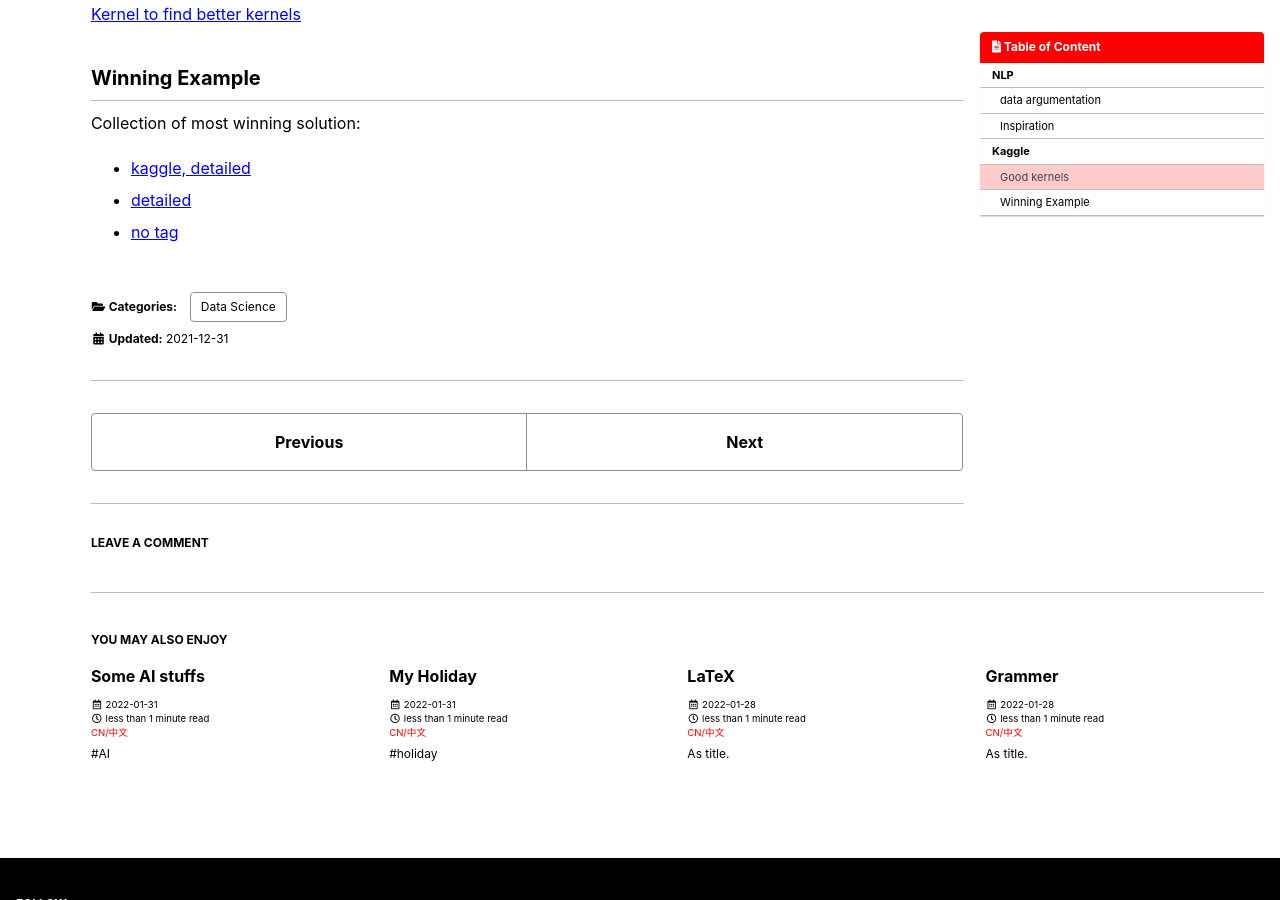
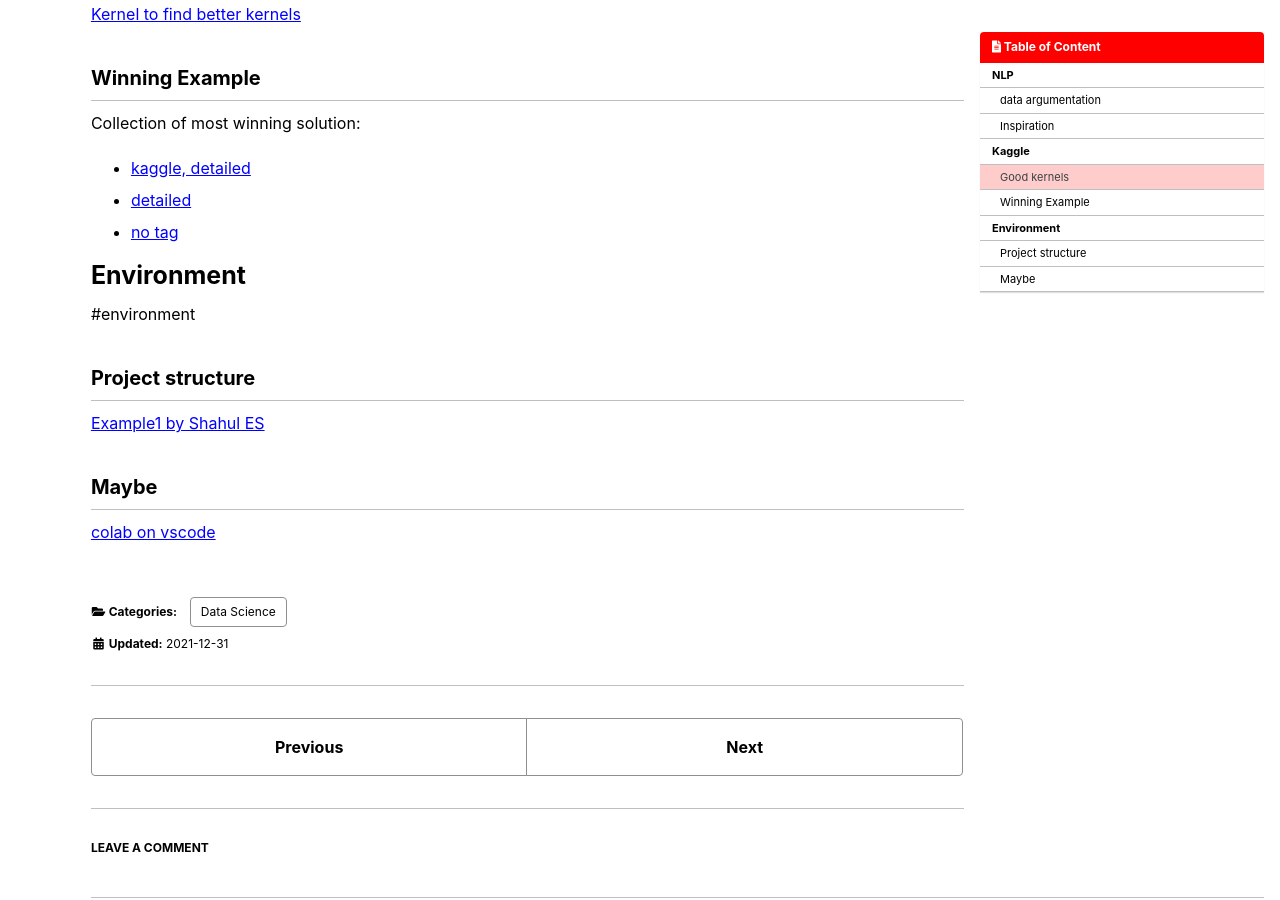
Before and after one commit to postsent/postsent.github.io, a Jekyll site: the page built from _posts/computing/data_science/2021-12-31-kaggle-collections.md, in a window 1280 px wide and 900 px high, scrolled down 536 px. Built offline with Jekyll 4.4.1, drawn with Linux system fonts in a browser that asks for light colours; cached includes are drawn as plain includes; comment, search, counter and statistics services are not loaded.

Commit message:
updates: apps, kaggle, ai

```diff
--- a/_posts/computing/data_science/2021-12-31-kaggle-collections.md
+++ b/_posts/computing/data_science/2021-12-31-kaggle-collections.md
@@ -30,3 +30,15 @@ Collection of most winning solution:
 - [kaggle, detailed](https://www.kaggle.com/sudalairajkumar/winning-solutions-of-kaggle-competitions)
 - [detailed](https://ndres.me/kaggle-past-solutions/)
 - [no tag](https://farid.one/kaggle-solutions/)
+
+# Environment
+
+\#environment
+
+## Project structure
+
+[Example1 by Shahul ES](https://neptune.ai/blog/how-to-structure-and-manage-nlp-projects-templates)
+
+## Maybe
+
+[colab on vscode](https://github.com/abhishekkrthakur/colabcode)
```
Also changed, not shown: _posts/computing/cheatsheet/2021-12-28-apps.md (+6 -2 lines), _posts/computing/cs/ubuntu/2021-12-19-ubuntu.md (+7 -0 lines), _posts/computing/data_science/2022-01-03-env.md (deleted, +0 -17 lines), _posts/computing/data_science/2022-01-31-ai.md (+2 -0 lines).
